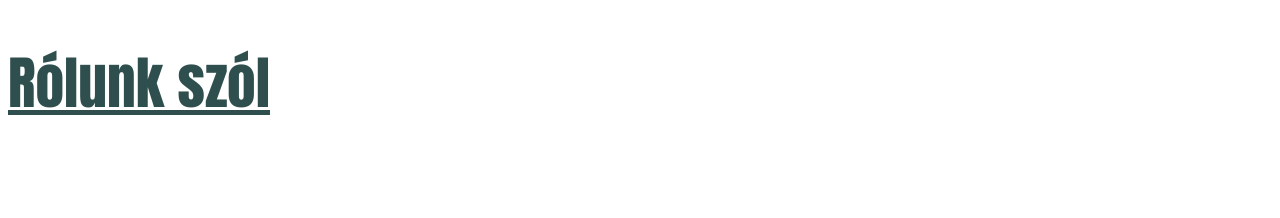
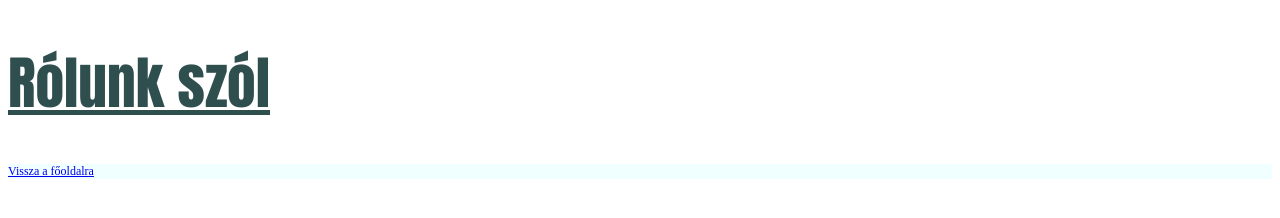
Before and after one commit to Co-de-Pilot/test_websites, a plain HTML site: page about.html in a window 1280 px wide. Drawn offline with Linux system fonts and the light colour scheme.

Commit message:
html kereszthivatkozások létrehozva

```diff
--- a/about.html
+++ b/about.html
@@ -8,5 +8,6 @@
 </head>
 <body>
     <h1>Rólunk szól</h1>
+    <p><a href="index.html">Vissza a főoldalra</a></p>
 </body>
 </html>
```
Also changed, not shown: index.html (+1 -0 lines).
